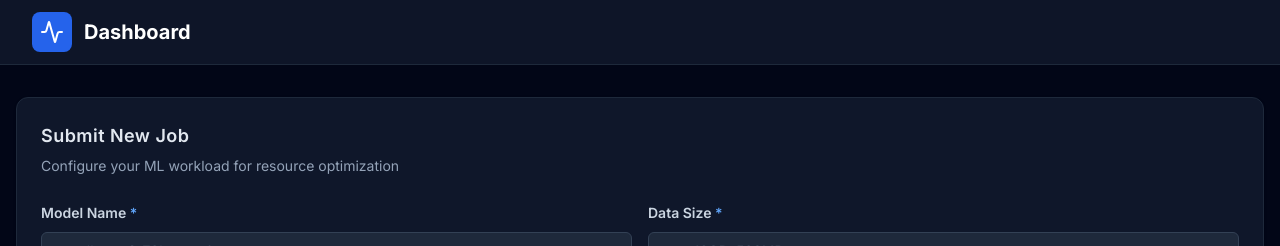
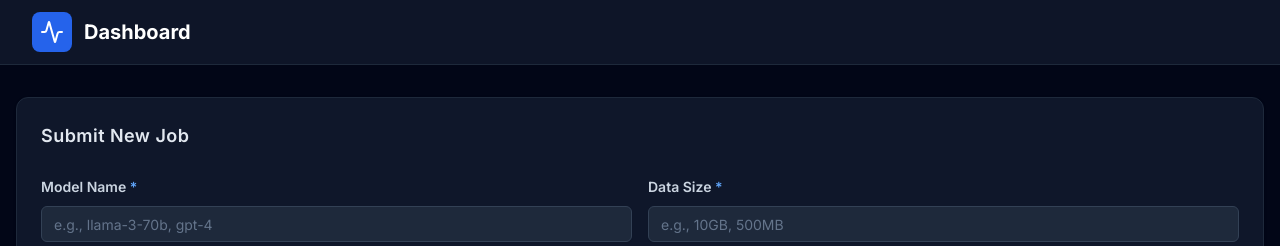
Before and after one commit to agg111/flux-compute, a React (Create React App) app in the folder frontend/: page / in a window 1280 px wide. Shown: the top 246 px of the page. Built offline with nearby package versions, Linux system fonts and the light colour scheme; no server answers.

Commit message:
auto-commit for f19a0d12-9f51-488b-b1b0-129e05a44a8a

```diff
--- a/frontend/src/components/MainDashboard.jsx
+++ b/frontend/src/components/MainDashboard.jsx
@@ -200,9 +200,6 @@ const MainDashboard = () => {
       <Card className="border border-slate-800 bg-slate-900" data-testid="job-submission-form">
         <CardHeader className="pb-6">
           <CardTitle className="text-lg font-semibold text-slate-200 tracking-wide">Submit New Job</CardTitle>
-          <CardDescription className="text-slate-400 mt-1 text-sm">
-            Configure your ML workload for resource optimization
-          </CardDescription>
         </CardHeader>
         <CardContent>
           <form onSubmit={handleSubmit} className="space-y-6">
```
